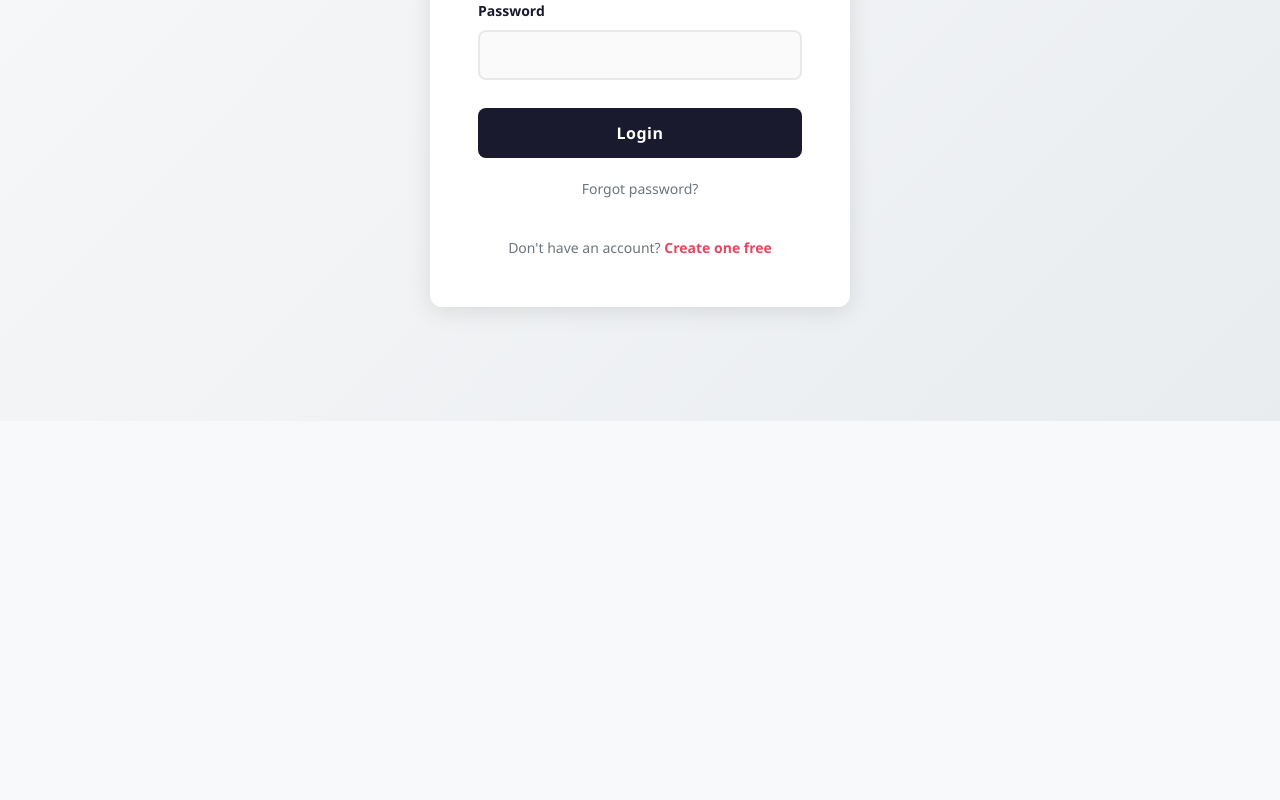
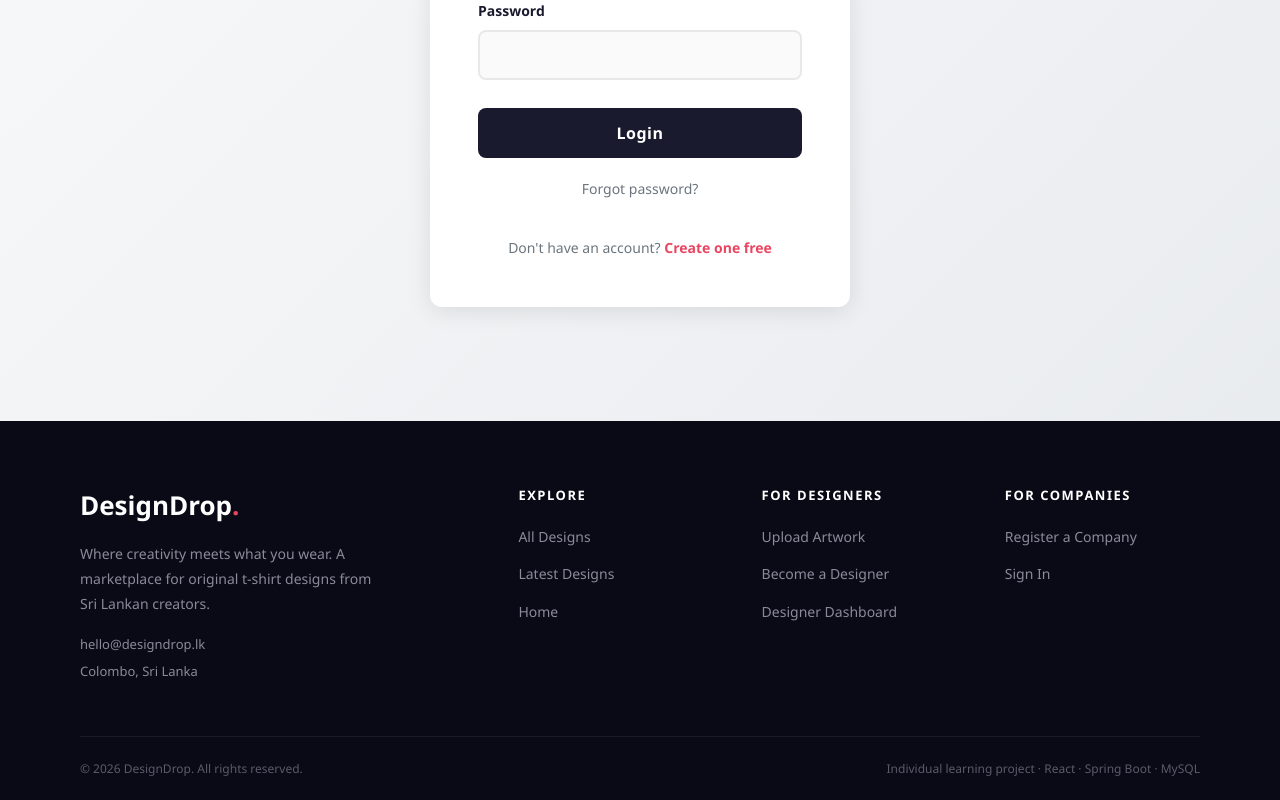
Before and after one commit to Isini19/DesignDrop, a React app in the folder frontend/: page /login in a window 1280 px wide. Shown: the part 377-1177 px from the top of the page. Before the commit the page ends 800 px from the top, so only its background shows below. Built offline with nearby package versions, Linux system fonts and the light colour scheme; the HTML template or start-up script is replaced by a standard one.

Commit message:
update footer

```diff
--- a/frontend/src/App.jsx
+++ b/frontend/src/App.jsx
@@ -5,12 +5,11 @@ import Footer from "./components/Footer";
 import Home from "./pages/Home";
 import Login from "./pages/Login";
 import Register from "./pages/Register";
+import ForgotPassword from "./pages/ForgotPassword";
 import Dashboard from "./pages/Dashboard";
 import CreateListing from "./pages/CreateListing";
 import ListingDetail from "./pages/ListingDetail";
 import DesignerProfile from "./pages/DesignerProfile";
-import ForgotPassword from "./pages/ForgotPassword";
-
 
 function App() {
   return (
@@ -21,12 +20,13 @@ function App() {
           <Route path="/" element={<Home />} />
           <Route path="/login" element={<Login />} />
           <Route path="/register" element={<Register />} />
+          <Route path="/forgot-password" element={<ForgotPassword />} />
           <Route path="/dashboard" element={<Dashboard />} />
           <Route path="/create-listing" element={<CreateListing />} />
           <Route path="/listing/:id" element={<ListingDetail />} />
           <Route path="/profile/:email" element={<DesignerProfile />} />
-          <Route path="/forgot-password" element={<ForgotPassword />} />
         </Routes>
+        <Footer />
       </BrowserRouter>
     </AuthProvider>
   );
--- a/frontend/src/components/Footer.jsx
+++ b/frontend/src/components/Footer.jsx
@@ -4,129 +4,58 @@ import "../styles/Footer.css";
 function Footer() {
   return (
     <footer className="footer">
-
-      {/* Main footer */}
-      <div className="footer-main">
       <div className="footer-container">
         <div className="footer-top">
 
-            {/* Brand column */}
+          {/* Brand */}
           <div className="footer-brand">
-              <h2 className="footer-logo">Design<span>Drop</span></h2>
+            <h2 className="footer-logo">DesignDrop<span>.</span></h2>
             <p className="footer-tagline">
-                Sri Lanka's first t-shirt design marketplace.
-                Connecting independent creators with customers and companies since 2024.
+              Where creativity meets what you wear. A marketplace for
+              original t-shirt designs from Sri Lankan creators.
             </p>
-              <div className="footer-socials">
-                <a href="#" className="footer-social" title="Facebook">
-                  <span>f</span>
-                </a>
-                <a href="#" className="footer-social" title="Instagram">
-                  <span>in</span>
-                </a>
-                <a href="#" className="footer-social" title="Twitter">
-                  <span>tw</span>
-                </a>
-              </div>
+            <p className="footer-contact-line">hello@designdrop.lk</p>
+            <p className="footer-contact-line">Colombo, Sri Lanka</p>
           </div>
 
-            {/* Marketplace links */}
+          {/* Explore */}
           <div className="footer-col">
-              <h4 className="footer-heading">Marketplace</h4>
+            <h4 className="footer-heading">Explore</h4>
             <ul className="footer-links">
-                <li><Link to="/">Browse All Designs</Link></li>
-                <li><Link to="/">Print on Demand</Link></li>
-                <li><Link to="/">Ready Stock</Link></li>
-                <li><Link to="/register">For Companies</Link></li>
-                <li><Link to="/register">Sell Your Design</Link></li>
+              <li><Link to="/">All Designs</Link></li>
+              <li><a href="/#listings">Latest Designs</a></li>
+              <li><Link to="/">Home</Link></li>
             </ul>
           </div>
 
-            {/* Account links */}
+          {/* For Designers */}
           <div className="footer-col">
-              <h4 className="footer-heading">Account</h4>
+            <h4 className="footer-heading">For Designers</h4>
             <ul className="footer-links">
-                <li><Link to="/register">Create Account</Link></li>
-                <li><Link to="/login">Sign In</Link></li>
-                <li><Link to="/dashboard">Dashboard</Link></li>
-                <li><Link to="/create-listing">Upload Design</Link></li>
+              <li><Link to="/create-listing">Upload Artwork</Link></li>
+              <li><Link to="/register">Become a Designer</Link></li>
+              <li><Link to="/dashboard">Designer Dashboard</Link></li>
             </ul>
           </div>
 
-            {/* Support links */}
+          {/* For Companies */}
           <div className="footer-col">
-              <h4 className="footer-heading">Support</h4>
+            <h4 className="footer-heading">For Companies</h4>
             <ul className="footer-links">
-                <li><a href="#">How It Works</a></li>
-                <li><a href="#">FAQ</a></li>
-                <li><a href="#">Contact Us</a></li>
-                <li><a href="#">Terms & Conditions</a></li>
-                <li><a href="#">Privacy Policy</a></li>
-              </ul>
-            </div>
-
-            {/* Contact */}
-            <div className="footer-col">
-              <h4 className="footer-heading">Contact Us</h4>
-              <ul className="footer-contact">
-                <li>
-                  <span className="contact-icon">📧</span>
-                  <span>hello@designdrop.lk</span>
-                </li>
-                <li>
-                  <span className="contact-icon">📞</span>
-                  <span>+94 77 123 4567</span>
-                </li>
-                <li>
-                  <span className="contact-icon">📍</span>
-                  <span>Colombo, Sri Lanka</span>
-                </li>
-                <li>
-                  <span className="contact-icon">🕐</span>
-                  <span>Mon – Fri: 9am – 6pm</span>
-                </li>
+              <li><Link to="/register">Register a Company</Link></li>
+              <li><Link to="/login">Sign In</Link></li>
             </ul>
           </div>
 
         </div>
+
+        <div className="footer-bottom">
+          <p>© {new Date().getFullYear()} DesignDrop. All rights reserved.</p>
+          <p className="footer-tech">
+            Individual learning project · React · Spring Boot · MySQL
+          </p>
         </div>
       </div>
-
-      {/* Newsletter bar */}
-      <div className="footer-newsletter">
-        <div className="footer-container">
-          <div className="footer-newsletter-inner">
-            <div>
-              <h4 className="newsletter-title">Stay updated with new designs</h4>
-              <p className="newsletter-sub">Get notified when new designs drop</p>
-            </div>
-            <div className="newsletter-form">
-              <input
-                type="email"
-                placeholder="Enter your email"
-                className="newsletter-input"
-              />
-              <button className="newsletter-btn">Subscribe</button>
-            </div>
-          </div>
-        </div>
-      </div>
-
-      {/* Bottom bar */}
-      <div className="footer-bottom">
-        <div className="footer-container">
-          <div className="footer-bottom-inner">
-            <p>© 2024 DesignDrop. All rights reserved. Built with ❤️ in Sri Lanka.</p>
-            <div className="footer-bottom-links">
-              <a href="#">Terms</a>
-              <a href="#">Privacy</a>
-              <a href="#">Cookies</a>
-            </div>
-            <p className="footer-tech">React + Spring Boot + MySQL | Individual Learning Project</p>
-          </div>
-        </div>
-      </div>
-
     </footer>
   );
 }
--- a/frontend/src/styles/Footer.css
+++ b/frontend/src/styles/Footer.css
@@ -1,33 +1,27 @@
 .footer {
-  background-color: #0d0d1a;
-  color: #a0a0b0;
-  margin-top: 0;
+  background-color: #0a0a16;
+  color: #8a8a9a;
 }
 
 .footer-container {
   max-width: 1200px;
   margin: 0 auto;
-  padding: 0 48px;
-}
-
-/* Main footer */
-.footer-main {
-  border-bottom: 1px solid rgba(255, 255, 255, 0.06);
+  padding: 0 40px;
 }
 
 .footer-top {
   display: grid;
-  grid-template-columns: 2fr 1fr 1fr 1fr 1.5fr;
+  grid-template-columns: 2fr 1fr 1fr 1fr;
   gap: 48px;
   padding: 64px 0 48px;
+  border-bottom: 1px solid rgba(255, 255, 255, 0.07);
 }
 
 .footer-logo {
-  font-size: 28px;
+  font-size: 26px;
   font-weight: 900;
   color: white;
-  letter-spacing: 1px;
-  margin-bottom: 16px;
+  margin-bottom: 14px;
 }
 
 .footer-logo span {
@@ -37,43 +31,13 @@
 .footer-tagline {
   font-size: 14px;
   line-height: 1.8;
-  color: #8a8a9a;
-  margin-bottom: 24px;
-  max-width: 260px;
+  max-width: 300px;
+  margin-bottom: 18px;
 }
 
-.footer-socials {
-  display: flex;
-  gap: 10px;
-}
-
-.footer-social {
-  width: 38px;
-  height: 38px;
-  border-radius: 50%;
-  background-color: rgba(255, 255, 255, 0.06);
-  border: 1px solid rgba(255, 255, 255, 0.08);
-  display: flex;
-  align-items: center;
-  justify-content: center;
-  text-decoration: none;
-  font-size: 12px;
-  font-weight: 700;
-  color: #8a8a9a;
-  transition: all 0.2s;
-  text-transform: uppercase;
-}
-
-.footer-social:hover {
-  background-color: var(--accent);
-  border-color: var(--accent);
-  color: white;
-  transform: translateY(-2px);
-}
-
-.footer-col {
-  display: flex;
-  flex-direction: column;
+.footer-contact-line {
+  font-size: 13px;
+  margin-bottom: 6px;
 }
 
 .footer-heading {
@@ -82,180 +46,39 @@
   font-weight: 700;
   letter-spacing: 1.5px;
   text-transform: uppercase;
-  margin-bottom: 20px;
+  margin-bottom: 18px;
 }
 
 .footer-links {
   list-style: none;
   display: flex;
   flex-direction: column;
-  gap: 10px;
-}
-
-.footer-links li {
-  font-size: 14px;
-  color: #8a8a9a;
+  gap: 12px;
 }
 
 .footer-links a {
   color: #8a8a9a;
   text-decoration: none;
+  font-size: 14px;
   transition: color 0.2s;
-  font-size: 14px;
 }
 
 .footer-links a:hover {
   color: var(--accent);
-  padding-left: 4px;
 }
 
-.footer-contact {
-  list-style: none;
-  display: flex;
-  flex-direction: column;
-  gap: 12px;
-}
-
-.footer-contact li {
-  display: flex;
-  align-items: flex-start;
-  gap: 10px;
-  font-size: 14px;
-  color: #8a8a9a;
-  line-height: 1.5;
-}
-
-.contact-icon {
-  font-size: 16px;
-  flex-shrink: 0;
-  margin-top: 1px;
-}
-
-/* Newsletter */
-.footer-newsletter {
-  background-color: rgba(233, 69, 96, 0.08);
-  border-top: 1px solid rgba(233, 69, 96, 0.15);
-  border-bottom: 1px solid rgba(255, 255, 255, 0.04);
-}
-
-.footer-newsletter-inner {
+.footer-bottom {
   display: flex;
   justify-content: space-between;
   align-items: center;
-  padding: 32px 0;
-  gap: 24px;
   flex-wrap: wrap;
+  gap: 8px;
+  padding: 22px 0;
+  font-size: 12px;
+  color: #5a5a6a;
 }
 
-.newsletter-title {
-  font-size: 18px;
-  font-weight: 700;
-  color: white;
-  margin-bottom: 4px;
-}
-
-.newsletter-sub {
-  font-size: 14px;
-  color: #8a8a9a;
-}
-
-.newsletter-form {
-  display: flex;
-  gap: 0;
-  flex-shrink: 0;
-}
-
-.newsletter-input {
-  padding: 12px 20px;
-  background-color: rgba(255, 255, 255, 0.06);
-  border: 1px solid rgba(255, 255, 255, 0.1);
-  border-right: none;
-  color: white;
-  font-size: 14px;
-  outline: none;
-  width: 280px;
-  border-radius: 4px 0 0 4px;
-  transition: border-color 0.2s;
-}
-
-.newsletter-input::placeholder {
-  color: #8a8a9a;
-}
-
-.newsletter-input:focus {
-  border-color: var(--accent);
-}
-
-.newsletter-btn {
-  background-color: var(--accent);
-  color: white;
-  border: none;
-  padding: 12px 24px;
-  font-size: 14px;
-  font-weight: 700;
-  cursor: pointer;
-  border-radius: 0 4px 4px 0;
-  transition: background-color 0.2s;
-  white-space: nowrap;
-}
-
-.newsletter-btn:hover {
-  background-color: var(--accent-hover);
-}
-
-/* Bottom bar */
-.footer-bottom {
-  background-color: #080810;
-}
-
-.footer-bottom-inner {
-  display: flex;
-  justify-content: space-between;
-  align-items: center;
-  padding: 20px 0;
-  font-size: 12px;
-  color: #555;
-  flex-wrap: wrap;
-  gap: 12px;
-}
-
-.footer-bottom-links {
-  display: flex;
-  gap: 20px;
-}
-
-.footer-bottom-links a {
-  color: #555;
-  text-decoration: none;
-  transition: color 0.2s;
-}
-
-.footer-bottom-links a:hover {
-  color: var(--accent);
-}
-
-.footer-tech {
-  color: #444;
-  font-size: 11px;
-}
-
-/* Responsive */
-@media (max-width: 1024px) {
-  .footer-top {
-    grid-template-columns: 1fr 1fr 1fr;
-    gap: 32px;
-  }
-
-  .footer-brand {
-    grid-column: 1 / -1;
-  }
-
-  .footer-tagline {
-    max-width: 100%;
-  }
-}
-
-@media (max-width: 768px) {
+@media (max-width: 800px) {
   .footer-container {
     padding: 0 24px;
   }
@@ -263,25 +86,10 @@
   .footer-top {
     grid-template-columns: 1fr 1fr;
     gap: 32px;
-    padding: 48px 0 32px;
   }
 
-  .footer-newsletter-inner {
-    flex-direction: column;
-    align-items: flex-start;
-  }
-
-  .newsletter-input {
-    width: 100%;
-  }
-
-  .newsletter-form {
-    width: 100%;
-  }
-
-  .footer-bottom-inner {
-    flex-direction: column;
-    text-align: center;
+  .footer-brand {
+    grid-column: 1 / -1;
   }
 }
 
@@ -289,4 +97,9 @@
   .footer-top {
     grid-template-columns: 1fr;
   }
+
+  .footer-bottom {
+    flex-direction: column;
+    text-align: center;
+  }
 }
```
Lines whose indentation alone changed are shown as unchanged.
